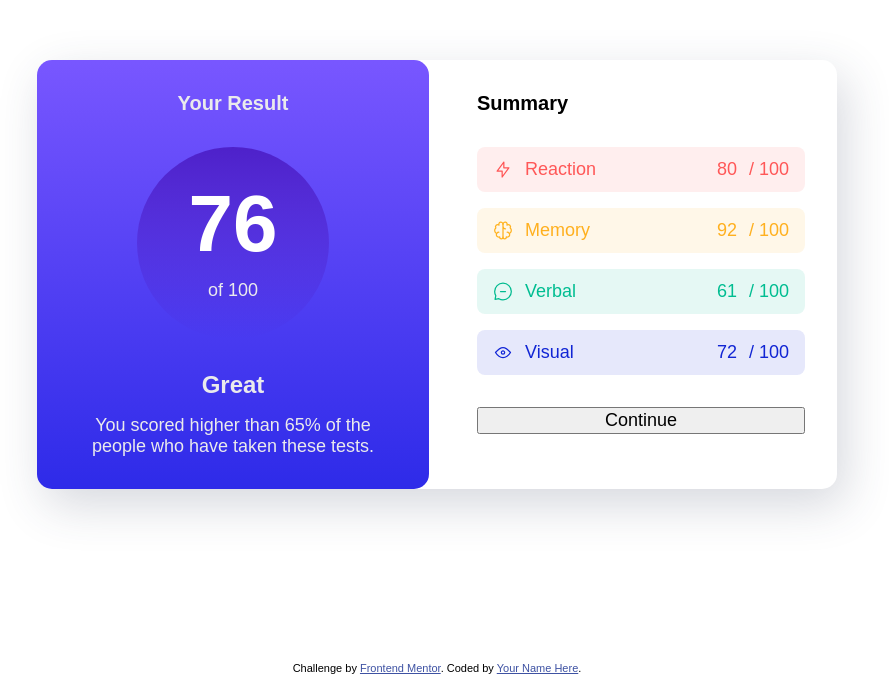
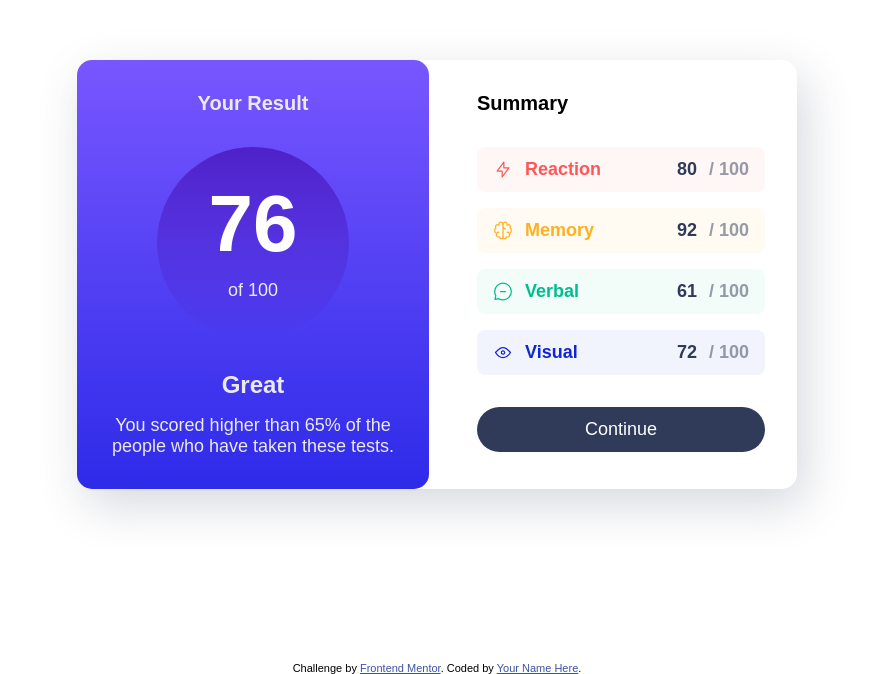
Before and after one commit to jeff2266/results-summary-component, a React (Vite) app: page / in a window 1280 px wide. Shown: the part 126-800 px from the top of the page, without its empty margins (203-1092 px from the left). Built offline with nearby package versions, Linux system fonts and the light colour scheme; the HTML template or start-up script is replaced by a standard one; a web font is replaced by a local one.

Commit message:
componentize stats

```diff
--- a/src/App.css
+++ b/src/App.css
@@ -76,7 +76,7 @@ body {
 }
 
 main {
-  max-width: 800px;
+  max-width: 720px;
   box-shadow: .5rem 1rem 3rem hsl(var(--color-neut-hsl-gray), .2);
 }
 
@@ -123,39 +123,62 @@ main {
 
 .stat-wrapper {
   display: flex;
+  column-gap: 2rem;
+  font-weight: 600;
   justify-content: space-between;
   border-radius: 8px;
+  min-width: max-content;
   padding: 0.75rem 1rem;
 }
 
 .stat-wrapper[color="red"] {
-  background-color: hsla(var(--color-pri-hsl-red), 0.1);
+  background-color: hsla(var(--color-pri-hsl-red), 0.05);
   color: hsl(var(--color-pri-hsl-red));
 }
 
 .stat-wrapper[color="orange"] {
-  background-color: hsla(var(--color-pri-hsl-orange), 0.1);
+  background-color: hsla(var(--color-pri-hsl-orange), 0.05);
   color: hsl(var(--color-pri-hsl-orange));
 }
 
 .stat-wrapper[color="green"] {
-  background-color: hsla(var(--color-pri-hsl-green), 0.1);
+  background-color: hsla(var(--color-pri-hsl-green), 0.05);
   color: hsl(var(--color-pri-hsl-green));
 }
 
 .stat-wrapper[color="blue"] {
-  background-color: hsla(var(--color-pri-hsl-blue), 0.1);
+  background-color: hsla(var(--color-pri-hsl-blue), 0.05);
   color: hsl(var(--color-pri-hsl-blue));
 }
 
+.stat-score {
+  color: hsla(var(--color-neut-hsl-gray), 0.5);
+}
+
+.stat-score span {
+  color: hsl(var(--color-neut-hsl-gray));
+}
+
 .button {
-  border-radius: 50%;
+  color: hsl(var(--color-neut-hsl-white));
+  cursor: pointer;
+  padding: 0.75rem 0 0.75rem;
+  text-transform: none;
+  background-color: hsl(var(--color-neut-hsl-gray));
+  border: 0;
+  border-radius: 100vw;
 }
+
+.button:hover {
+  background-image: linear-gradient(180deg, hsl(var(--color-grad-hsl-slate)), hsl(var(--color-grad-hsl-royal)));
+}
+
 
 .attribution {
   position: absolute;
   bottom: 0;
   font-size: 11px;
+  width: 100%;
   text-align: center;
 }
 
--- a/src/App.tsx
+++ b/src/App.tsx
@@ -1,4 +1,5 @@
 import './App.css'
+import Stat from './components/Stat'
 
 function App() {
 	return (
@@ -17,44 +18,12 @@ function App() {
 			<div className="stat-summary grid-flow gap-large section">
 				<h1 className="section-title">Summary</h1>
 				<div className="grid-flow">
-					<div className="stat-wrapper" color="red">
-						<div className="stat-name flex-group">
-							<img src="assets/images/icon-reaction.svg" />
-							<p className="">Reaction</p>
-						</div>
-						<div className="flex-group">
-							<span>80</span> / 100
-						</div>
-					</div>
-					<div className="stat-wrapper" color="orange">
-						<div className="stat-name flex-group">
-							<img src="assets/images/icon-memory.svg" />
-							<p className="">Memory</p>
-						</div>
-						<div className="flex-group">
-							<span>92</span> / 100
-						</div>
-					</div>
-					<div className="stat-wrapper" color="green">
-						<div className="stat-name flex-group">
-							<img src="assets/images/icon-verbal.svg" />
-							<p className="">Verbal</p>
-						</div>
-						<div className="flex-group">
-							<span>61</span> / 100
-						</div>
-					</div>
-					<div className="stat-wrapper" color="blue">
-						<div className="stat-name flex-group">
-							<img src="assets/images/icon-visual.svg" />
-							<p className="">Visual</p>
-						</div>
-						<div className="flex-group">
-							<span>72</span> / 100
-						</div>
-					</div>
+					<Stat name="Reaction" icon="assets/images/icon-reaction.svg" color="red" score={80} />
+					<Stat name="Memory" icon="assets/images/icon-memory.svg" color="orange" score={92} />
+					<Stat name="Verbal" icon="assets/images/icon-verbal.svg" color="green" score={61} />
+					<Stat name="Visual" icon="assets/images/icon-visual.svg" color="blue" score={72} />
 				</div>
-				<button>Continue</button>
+				<button className='button' >Continue</button>
 			</div>
 		</>
 	)
--- /dev/null
+++ b/src/components/Stat.tsx
@@ -0,0 +1,20 @@
+type Params = {
+	name: string
+	icon: string
+	color: 'red' | 'orange' | 'green' | 'blue'
+	score: number
+}
+
+export default function Stat({ name, icon, color, score }: Params) {
+	return (
+		<div className="stat-wrapper" color={color}>
+			<div className="flex-group">
+				<img src={icon} />
+				<p className="stat-name">{name}</p>
+			</div>
+			<div className="stat-score flex-group">
+				<span>{score}</span> / 100
+			</div>
+		</div>
+	)
+}
```
